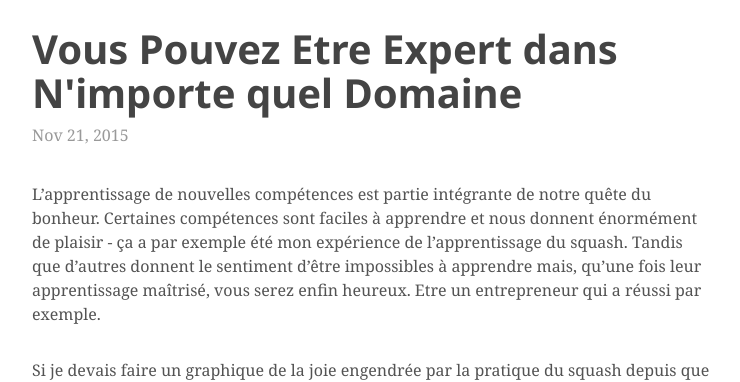
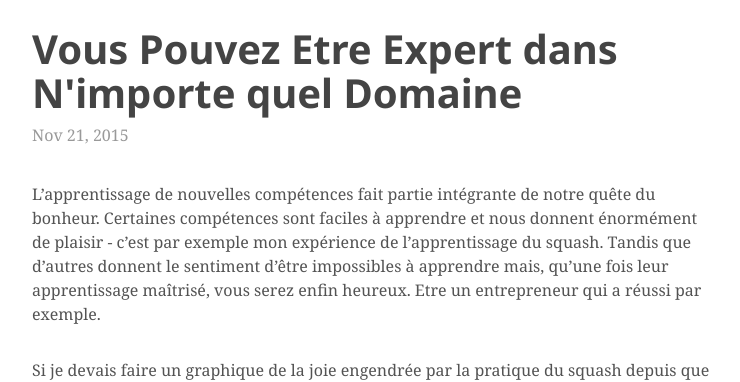
Before and after one commit to tarikpeudon/tarikpeudon.github.io, a Jekyll site: the page built from _posts/2015-11-20-vous-pouvez-etre-expert-dans-tous-les-domaines.markdown, in a window 1280 px wide and 900 px high. Shown: the top 382 px of the window, without its empty margins (268-1008 px from the left). Built offline with Jekyll 4.4.1, drawn with Linux system fonts in a browser that asks for light colours; some web fonts are replaced.

Commit message:
Update 2015-11-20-vous-pouvez-etre-expert-dans-tous-les-domaines.markdown

```diff
--- a/_posts/2015-11-20-vous-pouvez-etre-expert-dans-tous-les-domaines.markdown
+++ b/_posts/2015-11-20-vous-pouvez-etre-expert-dans-tous-les-domaines.markdown
@@ -5,7 +5,7 @@ date:   2015-11-21 19:25:25
 categories: category1
 ---
 
-L’apprentissage de nouvelles compétences est partie intégrante de notre quête du bonheur. Certaines compétences sont faciles à apprendre et nous donnent énormément de plaisir - ça a par exemple été mon expérience de l’apprentissage du squash. Tandis que d’autres donnent le sentiment d’être impossibles à apprendre mais, qu’une fois leur apprentissage maîtrisé, vous serez enfin heureux. Etre un entrepreneur qui a réussi par exemple.
+L’apprentissage de nouvelles compétences fait partie intégrante de notre quête du bonheur. Certaines compétences sont faciles à apprendre et nous donnent énormément de plaisir - c'est par exemple  mon expérience de l’apprentissage du squash. Tandis que d’autres donnent le sentiment d’être impossibles à apprendre mais, qu’une fois leur apprentissage maîtrisé, vous serez enfin heureux. Etre un entrepreneur qui a réussi par exemple.
 
 Si je devais faire un graphique de la joie engendrée par la pratique du squash depuis que j’ai démarré, ça donnerait un truc de ce genre :
 
```
